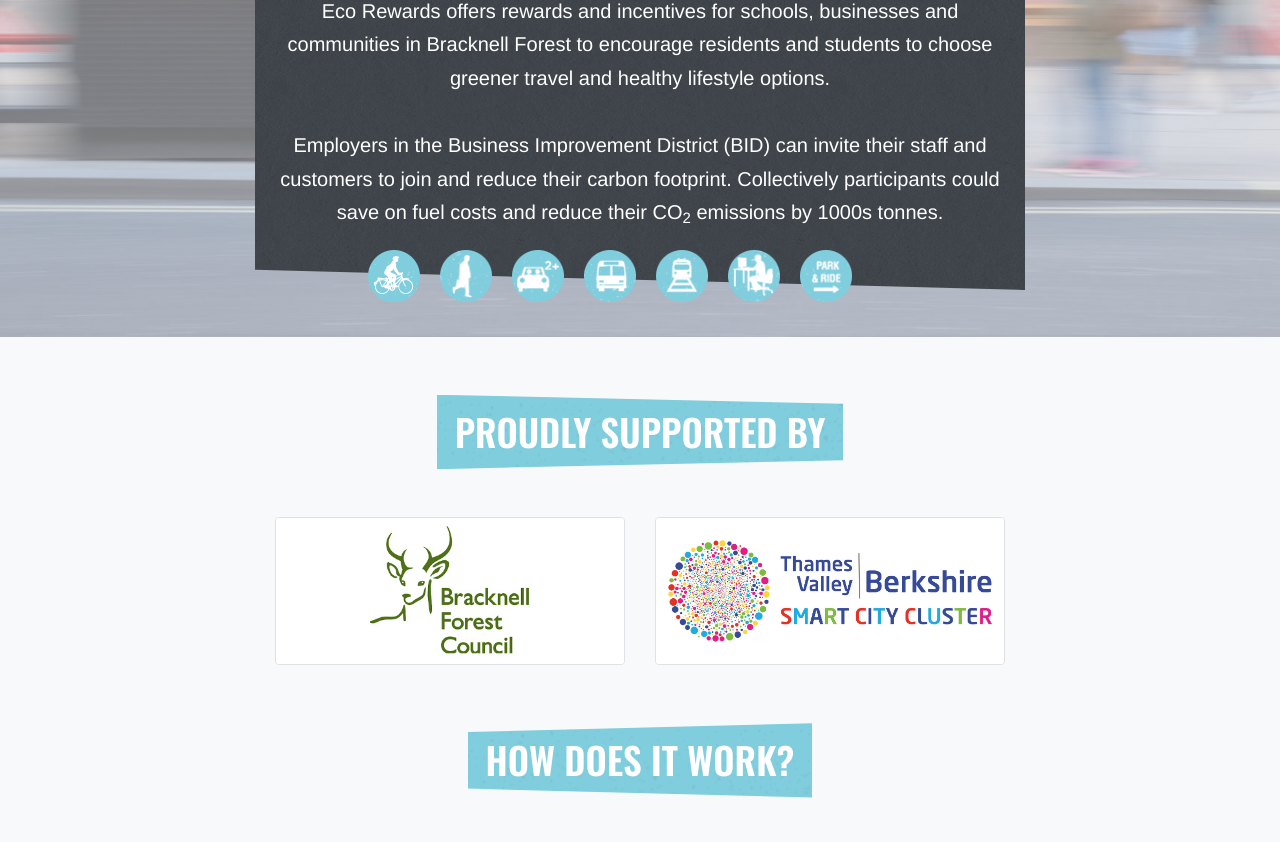
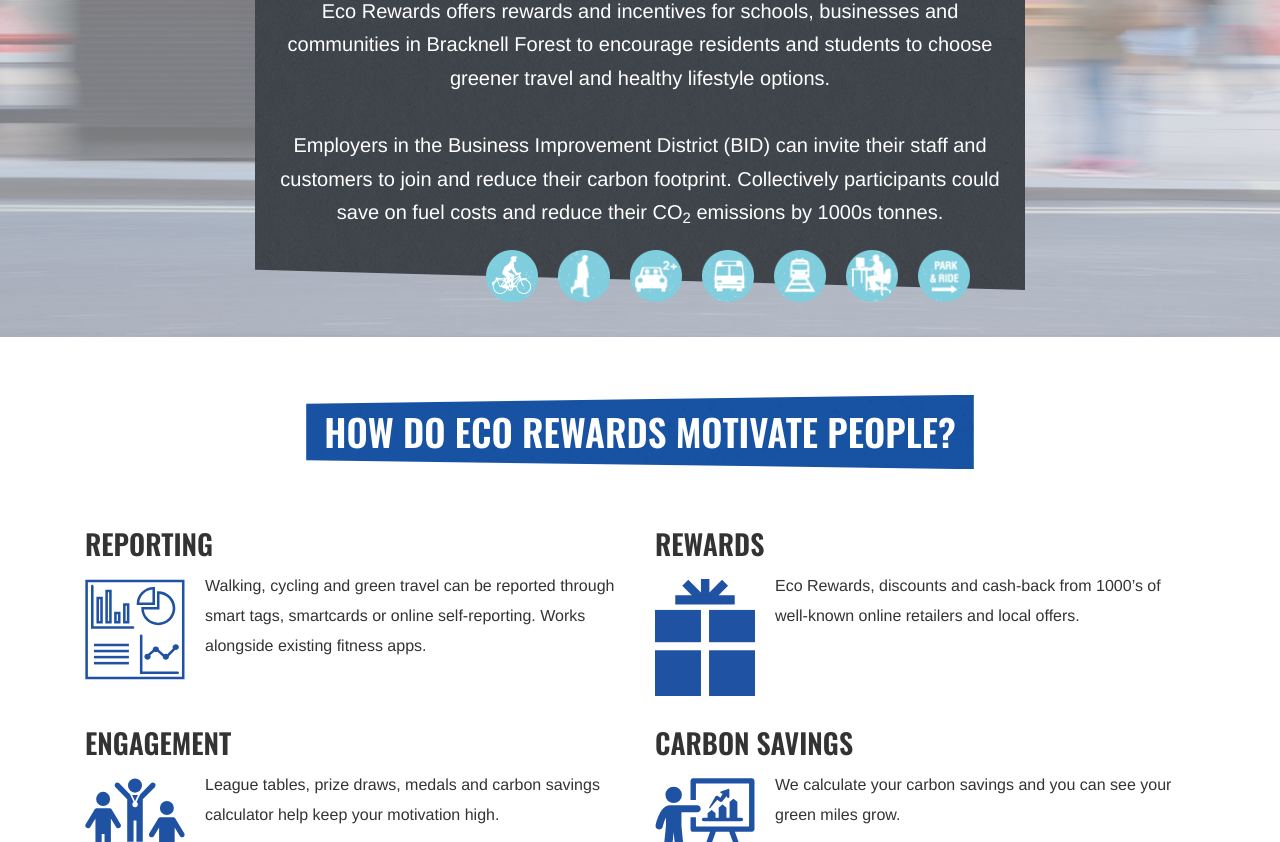
Before and after one commit to EcoRewards/ecorewards.co.uk, a Jekyll site: the page built from bracknell.html, in a window 1280 px wide, cut to the strip 336-1178 px from the top of the page. Built offline with Jekyll 4.4.1, drawn with Linux system fonts in a browser that asks for light colours; some web fonts are replaced; some of the changed text lies outside the part shown.

Commit message:
Add extra sections to bracknell page

```diff
--- a/_includes/bracknell-jumbotron.html
+++ b/_includes/bracknell-jumbotron.html
@@ -11,7 +11,7 @@
             Collectively participants could save on fuel costs and reduce their
             CO<sub>2</sub> emissions by 1000s tonnes.</p>
 
-        <div class="modes row justify-content-md-center">
+        <div class="modes row justify-content-center justify-content-lg-end">
             <div class="col-md-1 mode-1">bicycle</div>
             <div class="col-md-1 mode-2">walk</div>
             <div class="col-md-1 mode-3">car share</div>
--- /dev/null
+++ b/_includes/bracknell-motivation.html
@@ -0,0 +1,32 @@
+<section id="motivation" class="motivation pt-5 pb-5">
+  <div class="container">
+    <div class="row">
+      <div class="col-12 text-center">
+        <h2 class="heading heading--md heading--color-2 heading--reverse-clip mb-5">How do Eco Rewards motivate people?</h2>
+      </div>
+      <div class="col-md-6">
+        <h3 class="text-center text-lg-left d-block motivation__title">Reporting</h3>
+        <img class="img-responsive float-lg-left motivation__img" alt="A report showing graphs" src="/assets/image/reporting.svg" />
+        <p class="text-center text-lg-left motivation__text">Walking, cycling and green travel can be reported through smart tags, smartcards or online self-reporting. Works alongside existing fitness apps.</p>
+      </div>
+
+      <div class="col-md-6">
+        <h3 class="text-center text-lg-left d-block motivation__title">Rewards</h3>
+        <img class="img-responsive float-lg-left motivation__img" alt="A present with a bow" src="/assets/image/rewards.svg" />
+        <p class="text-center text-lg-left motivation__text">Eco Rewards, discounts and cash-back from 1000’s of well-known online retailers and local offers.</p>
+      </div>
+
+      <div class="col-md-6">
+        <h3 class="text-center text-lg-left d-block motivation__title">Engagement</h3>
+        <img class="img-responsive float-lg-left motivation__img" alt="A podium showing the winner with their hands in the air" src="/assets/image/engagement.svg" />
+        <p class="text-center text-lg-left motivation__text">League tables, prize draws, medals and carbon savings calculator help keep your motivation high.</p>
+      </div>
+
+      <div class="col-md-6">
+        <h3 class="text-center text-lg-left d-block motivation__title">Carbon savings</h3>
+        <img class="img-responsive float-lg-left motivation__img" alt="A person pointing at a graph on a board" src="/assets/image/data.svg" />
+        <p class="text-center text-lg-left motivation__text">We calculate your carbon savings and you can see your green miles grow.</p>
+      </div>
+    </div>
+  </div>
+</section>
--- a/_includes/news.html
+++ b/_includes/news.html
@@ -1,4 +1,4 @@
-<section id="news" class="pt-5 pb-5">
+<section id="news" class="pt-5 pb-5 bg-light">
     <div class="container">
         <div class="row justify-content-md-center text-center">
             <div class="col-md-8">
--- a/_sass/jumbotron.scss
+++ b/_sass/jumbotron.scss
@@ -7,7 +7,6 @@
   background-repeat: no-repeat;
   color: $color-black;
   border-radius: 0;
-  max-height: 810px;
 
   @media ($screen-tablet) {
     padding-bottom: 3rem;
--- a/_sass/motivation.scss
+++ b/_sass/motivation.scss
@@ -5,10 +5,13 @@
     }
 
     &__img {
+        height: 100px;
         margin: 0 auto 20px;
 
         @media ($screen-laptop) {
             margin: 0 20px 20px 0;
+            height: auto;
+            width: 100px;
         }
     }
 
--- a/bracknell.html
+++ b/bracknell.html
@@ -7,26 +7,13 @@
 
 {% include bracknell-jumbotron.html %}
 
-<div class="album py-5 bg-light">
+{% include bracknell-motivation.html %}
 
+{% include benefits.html %}
+
+<section id="how" class="pt-5 pb-5">
   <div class="container">
-    <div class="row justify-content-md-center mb-5">
-      <div class="col-md-8">
-        <div class="text-center">
-          <h2 class="heading heading--md heading--color-1 mb-5">Proudly supported by</h2>
-        </div>
-        <div class="row justify-content-md-center">
-          <div class="col-md-6">
-            <img class="border rounded img-responsive" src="/assets/image/bracknell-logo2.jpg" />
-          </div>
-          <div class="col-md-6">
-            <img class="border rounded img-responsive" src="/assets/image/smart-city.jpg" />
-          </div>
-        </div>
-      </div>
-    </div>
-
-    <div class="row justify-content-md-center mb-5">
+    <div class="row justify-content-md-center">
       <div class="col-md-8">
         <div class="text-center">
           <h2 class="heading heading--md heading--color-1 heading--reverse-clip mb-5">How does it work?</h2>
@@ -59,21 +46,47 @@
         </p>
       </div>
     </div>
+  </div>
+</section>
 
+{% include participate.html %}
+
+<section class="pt-5 pb-5">
+  <div class="container">
     <div class="row justify-content-md-center">
       <div class="col-md-8">
         <div class="text-center">
           <h2 class="heading heading--md heading--color-1 mb-5">Get started</h2>
         </div>
         <p>
-          Just collect a smart tag or use your e+ card or rail smart card.
+          Just collect a smart tag or use your e+ card or rail smartcard.
           Start tapping your card on the blue reader and <a href="https://www.ecorewards.org.uk/secure/register.php">register your card</a>
           with green travel mode and overall usual journey distance.
         </p>
-        <img class="rounded mb-5" src="/assets/image/tags.jpg" width="100%" />
+        <img class="rounded" src="/assets/image/tags.jpg" width="100%" />
       </div>
     </div>
   </div>
+</section>
 
-  {% include news.html %}
-</div>
+{% include news.html %}
+
+<section id="proud" class="bg-light pt-5 pb-5">
+  <div class="container">
+    <div class="row justify-content-md-center">
+      <div class="col-md-8">
+        <div class="text-center">
+          <h2 class="heading heading--md heading--color-1 mb-5">Proudly supported by</h2>
+        </div>
+        <div class="row justify-content-md-center">
+          <div class="col-md-6">
+            <img class="border rounded img-responsive" src="/assets/image/bracknell-logo2.jpg" />
+          </div>
+          <div class="col-md-6">
+            <img class="border rounded img-responsive" src="/assets/image/smart-city.jpg" />
+          </div>
+        </div>
+      </div>
+    </div>
+  </div>
+</section>
--- a/index.html
+++ b/index.html
@@ -17,7 +17,7 @@
         <h2 class="heading heading--md heading--color-1 heading--reverse-clip">How does it work?</h2>
         <iframe class="youtube" src="https://www.youtube.com/embed/6xY-866a9ZU" frameborder="0" allow="accelerometer; autoplay; encrypted-media; gyroscope; picture-in-picture" allowfullscreen></iframe>
         <p>
-          Once you have a pre-registered smartcard, tap on an Eco Rewards
+          Once you have a pre-registered smart tag or smartcard, tap on an Eco Rewards
           reader as you travel to and from work, school or college. We will calculate
           your points, CO<sub>2</sub> savings and green miles. Participants will also be able to report their green journeys via an online form (coming
           soon).
```
